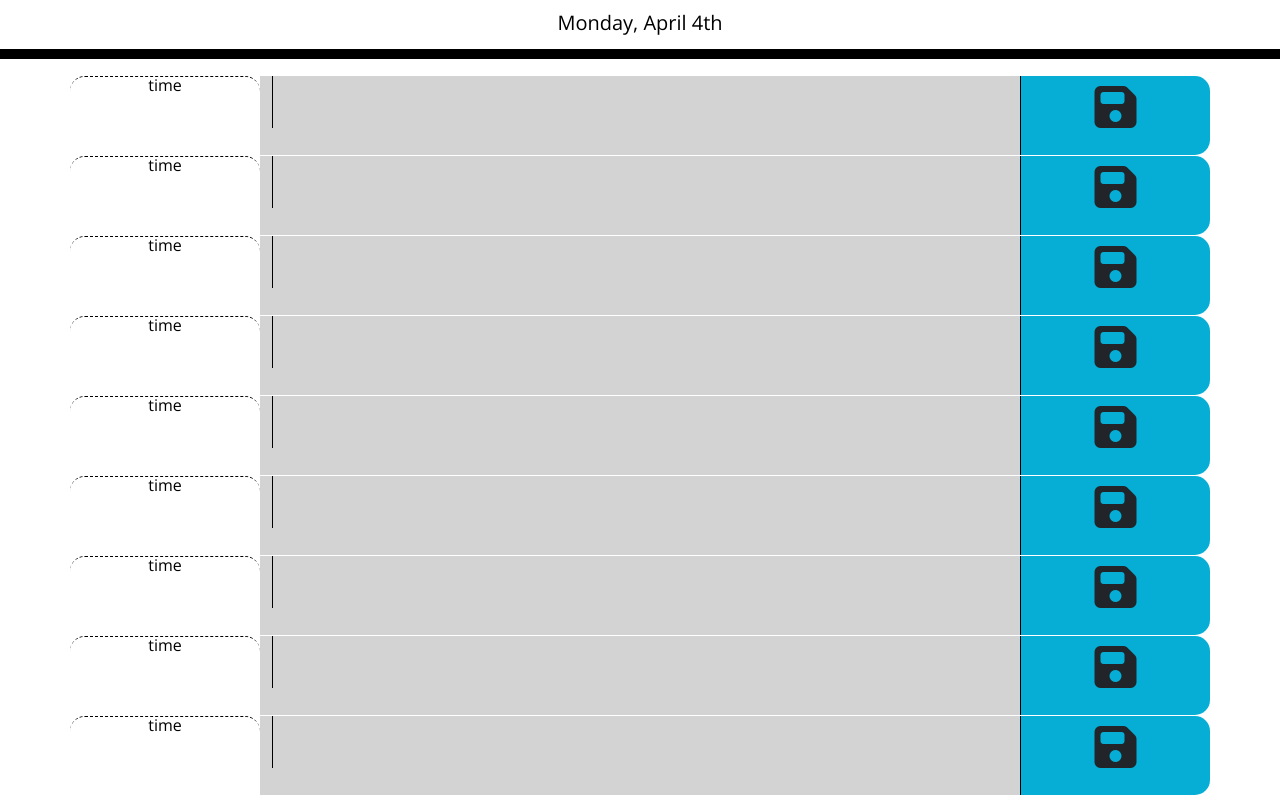
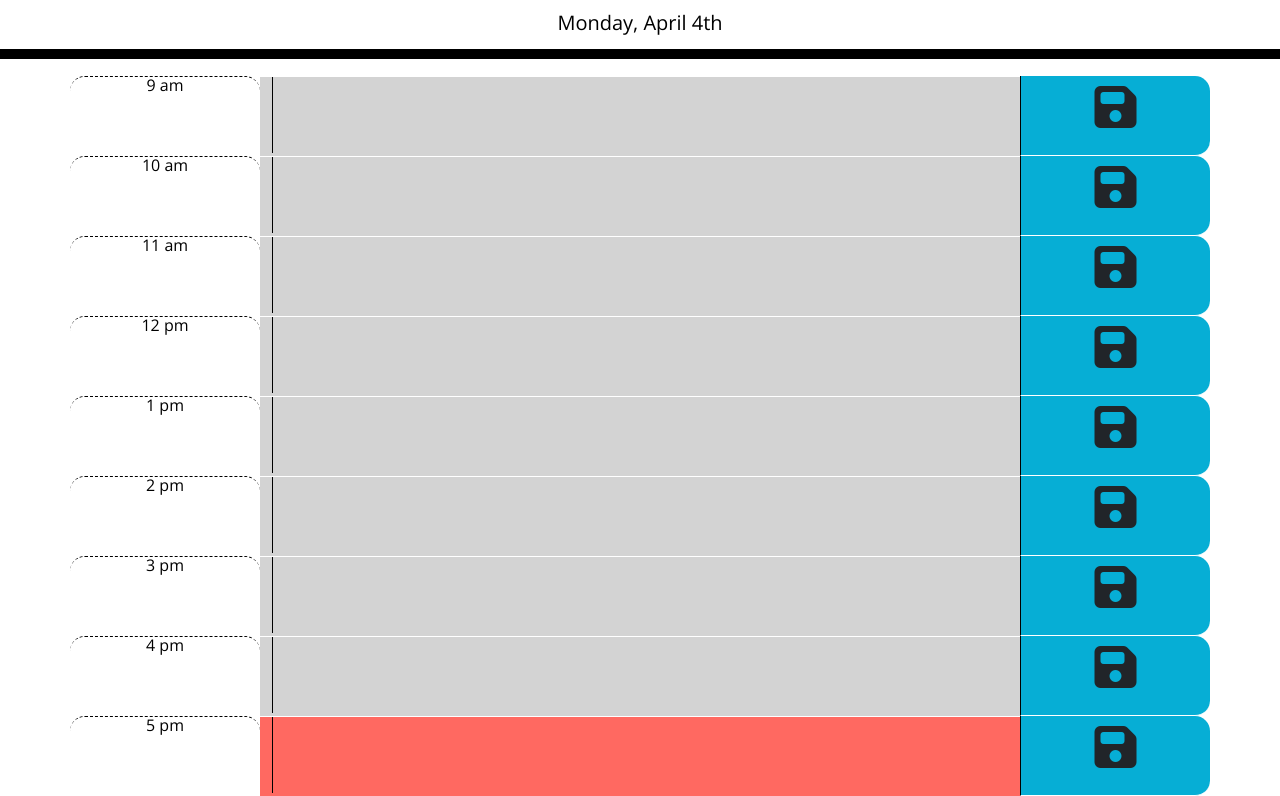
Before and after one commit to trv893/calendar_app, a plain HTML site: page index.html in a window 1280 px wide. Shown: the part 108-904 px from the top of the page. Drawn offline with nearby package versions, Linux system fonts and the light colour scheme.

Commit message:
creats loop to generate html for each hour and function used in loop to alter css of past, present and future time slots

```diff
--- a/Assets/sript.js
+++ b/Assets/sript.js
@@ -1,19 +1,27 @@
-// variable for current hour
-var hour = moment().format("HH");
-console.log(hour);
+
 $("#currentDay").text(moment().format("dddd, MMMM Do"));
 
-// var scheduleHtml =
-// '<div class="row ">
-// <div class="col-2 hour time-block ">time</div>
-// <div class="col-8 past"><textarea name="" id=""></textarea></div>
-// <div class="col-2 saveBtn text-center"><button class="btn "><i class="fa-solid fa-floppy-disk fa-3x"></i></div>
-// </div>';
+for (i=9; i<=17;i++){
+    var time = moment().startOf('day').add(i, "hours");
+    var rowDiv = $('<div class="row rowCss" id="rowDiv">');
+    var timeBlockDiv = $('<div class="col-2 hour time-block">'+time.format("h a")+'</div>');
+    var textFieldDiv = $('<div class=" container col-8 rowCss"><textarea class="w-100" name="" id=""></textarea></div>').addClass(getColor(i));
+    var saveButtonDiv = $('<div class="col-2 saveBtn text-center"><button class="btn "><i class="fa-solid fa-floppy-disk fa-3x"></i></div>');
+    $("#scheduleSection").append(rowDiv);
+    $("#rowDiv").append(timeBlockDiv);
+    $("#rowDiv").append(textFieldDiv);
+    $("#rowDiv").append(saveButtonDiv);
+    };
 
-for (i=9; i<=17; i++){
-    $("#scheduleSection").append('<div class="row ">\
-    <div class="col-2 hour time-block ">time</div>\
-    <div class="col-8 past"><textarea name="" id=""></textarea></div>\
-    <div class="col-2 saveBtn text-center"><button class="btn "><i class="fa-solid fa-floppy-disk fa-3x"></i></div>\
-  </div>')
-}
+function getColor(hour){
+    var currentHour = moment().hour();
+    if (hour < currentHour){
+        return "past";
+    };
+    if (hour == currentHour){
+        return "present";
+    };
+    if (hour > currentHour){
+        return "future";
+    }
+};
--- a/Assets/style.css
+++ b/Assets/style.css
@@ -11,6 +11,7 @@ textarea {
   color: #000000;
   border-left: 1px solid black;
   padding: 10px;
+  height: 76px;
 }
 
 .jumbotron {
@@ -30,7 +31,7 @@ textarea {
   border-radius: 15px;
 }
 
-.row {
+.rowCss {
   white-space: pre-wrap;
   height: 80px;
   border-top: 1px solid white;
@@ -63,6 +64,7 @@ textarea {
   border-bottom-right-radius: 15px;
   background-color: #06aed5;
   color: white;
+  border-bottom: 1px solid white;
 }
 
 .saveBtn i:hover {
```
Also changed, not shown: index.html (+1 -6 lines).
